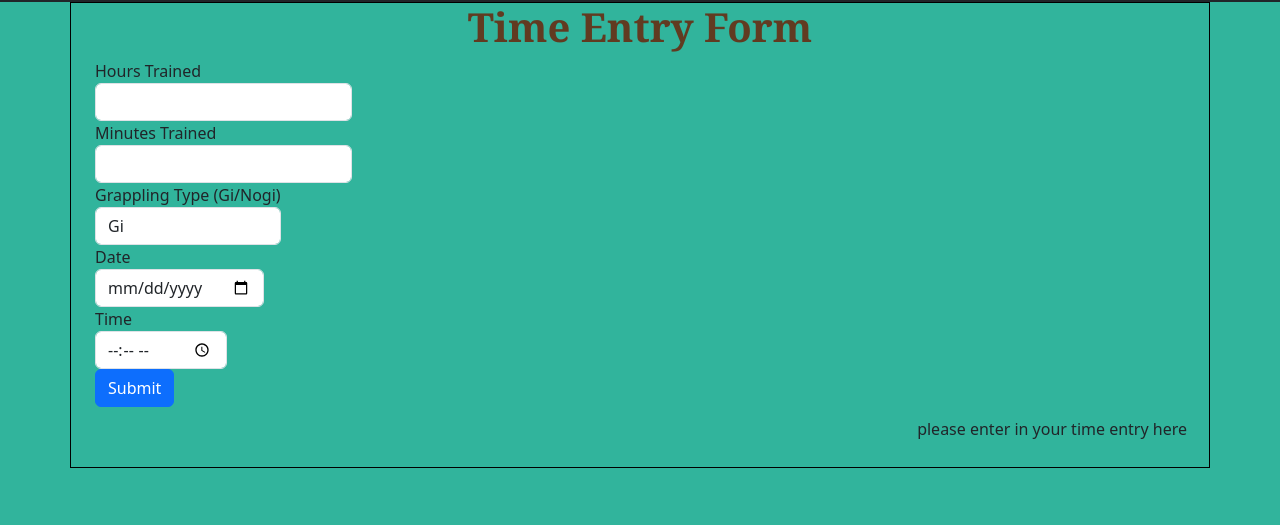
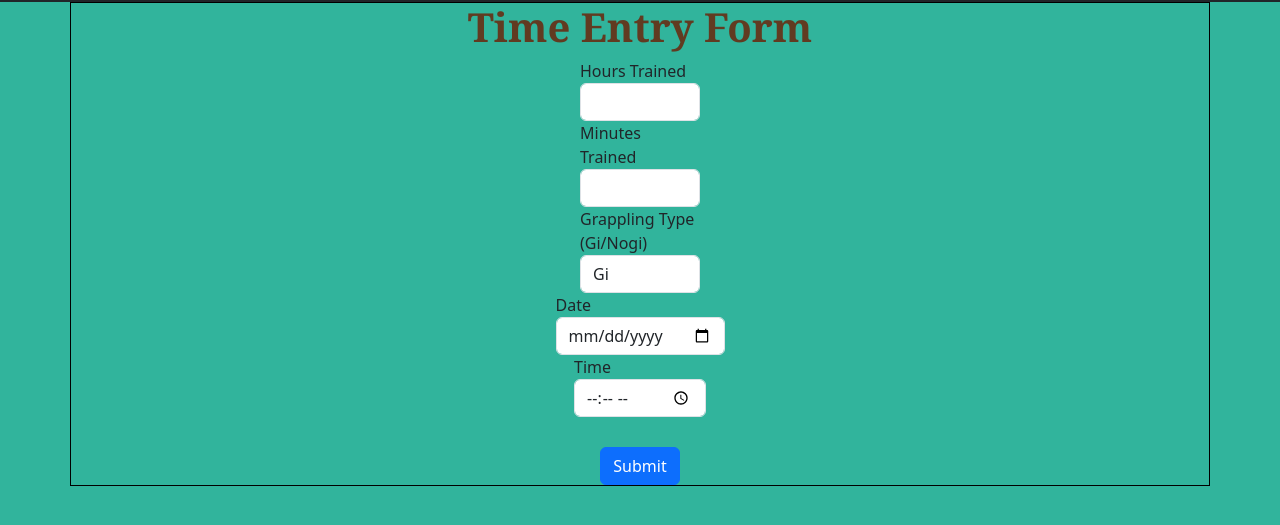
Before and after one commit to Ramanujiggy/Journada, a Django app: page /users/log_session in a window 1280 px wide. Shown: the part 14-539 px from the top of the page. Run offline with Django 5.2, Linux system fonts and the light colour scheme; some libraries are stand-ins or nearby versions.

Commit message:
formatting nav bar and formatting time entry page

```diff
--- a/static/css/main.css
+++ b/static/css/main.css
@@ -2,6 +2,12 @@ body {
     background-color: #31B49C;
     padding-bottom: 300px;
     width: 100%;
+
+}
+
+#main-body-block {
+    border: 1px solid #000000;
+    justify-content: space-between;
 
 }
 
@@ -63,14 +69,13 @@ h1 {
 /* time log entry */
 #time-entry-banner {
     margin: auto;
-    width: 50%;
     text-align: center;
 }
 
 #time-entry-form {
     display: flex;
     flex-direction: column;
-    align-items: flex-start;
+    align-items: center;
     justify-content: space-between;
 }
 
@@ -86,15 +91,13 @@ h1 {
     border: 1px solid #000;
     margin-top: 40px;
 
+}
+
+#form-btn-submit-time {
+    margin-top: 30px;
+}
 
 
-}
-
-#main-body-block {
-    border: 1px solid #000000;
-    justify-content: space-between;
-
-}
 
 .page-title {
     max-width: 1600px;
@@ -145,7 +148,20 @@ ul {
 
 }
 
-.menu-bar {
-    margin-right: auto;
+#form-hours-trained {
+    width: 120px
+}
+
+#form-minutes-trained {
+    width: 120px;
+}
+
+#form-grappling-id {
+    width: 120px;
 
 }
+
+.menu-bar {
+    width: 100%;
+
+}
--- a/templates/create_training_log.html
+++ b/templates/create_training_log.html
@@ -30,7 +30,7 @@
     <input type="number" class="form-control" id="{{form.minutes_trained.id_for_label}}" name="{{form.minutes_trained.name}}">
   </div>
 
-  <div class = "form-group" id="form-grapplingn-id">
+  <div class = "form-group" id="form-grappling-id">
     <label for="{{form.grappling_type.id_for_label}}">Grappling Type (Gi/Nogi)</label>
     <select class="form-control" id="{{form.grappling_type.id_for_label}}" name= "{{form.grappling_type.name}}">
       <option value = "Gi">Gi</option>
@@ -48,15 +48,11 @@
     <input type="time" class ="form-control" id="{{form.time.id_for_label}}" name="{{form.time.name}}" >
   </div>
 
-  <div class="form-group" id-"form-btn-submit">
+  <div class="form-group" id="form-btn-submit-time">
      <button type="submit" class="btn btn-primary">Submit</button>
   </div>
 </div>
     </form>
-    <div class="message-container" id="time-entry-message">
-      <p>please enter in your time entry here</p>
-    </div>
-
 
   </div>
 
--- a/templates/view_training_logs.html
+++ b/templates/view_training_logs.html
@@ -48,7 +48,7 @@
           <div class="display-total-time" id="total-hours">
             <h3>Hours Trained: {{ hours_trained}} </h3>
             <br>
-            <h3>Minutes Trained: {{ minutes_trained }}</h3>
+            <h3>Minutes Trained: {{ minutes_trained }} minutes.</h3>
             <br>
             <h3>Total Mat time: {{ total_mat_time}} hours. </h3>
           </div>
```
